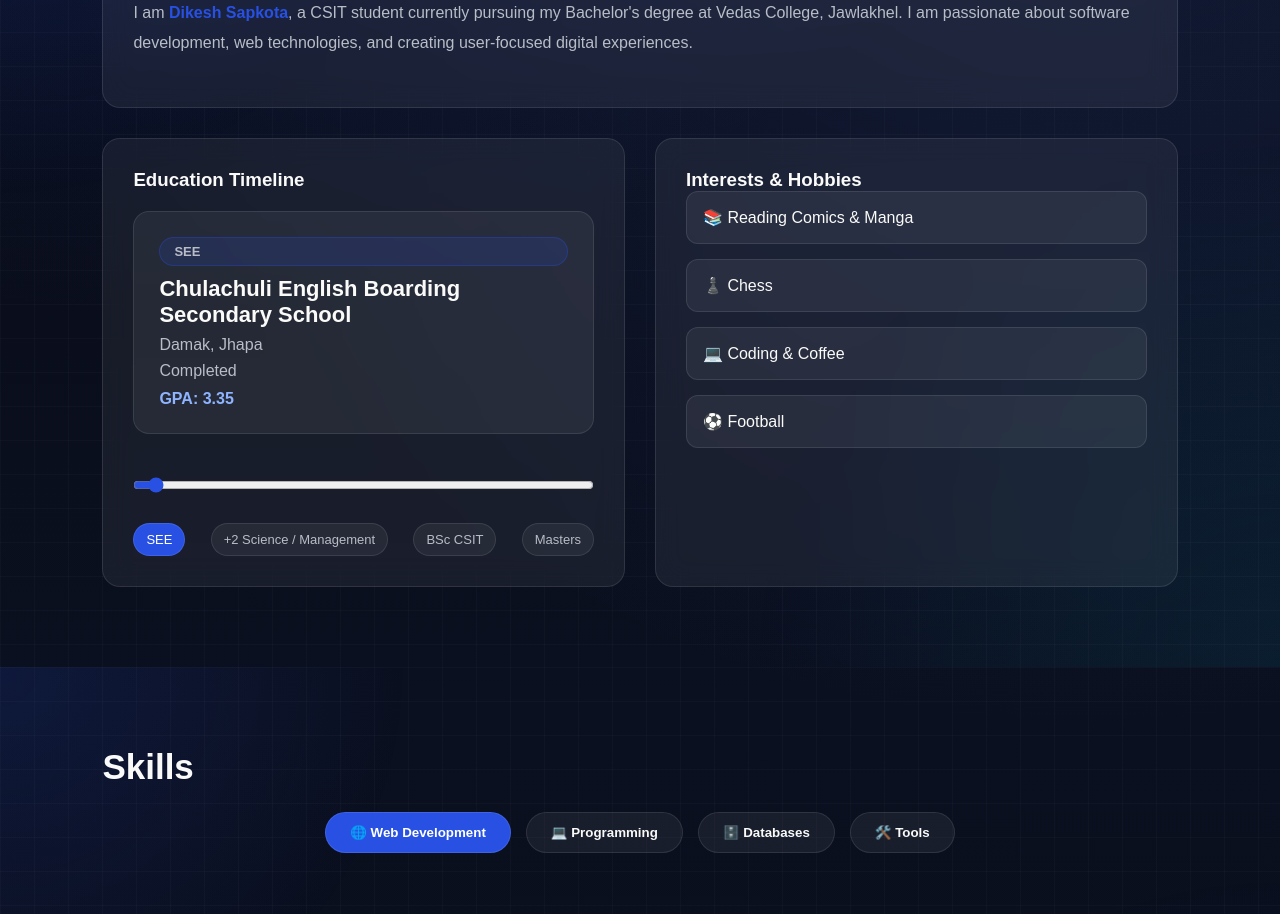
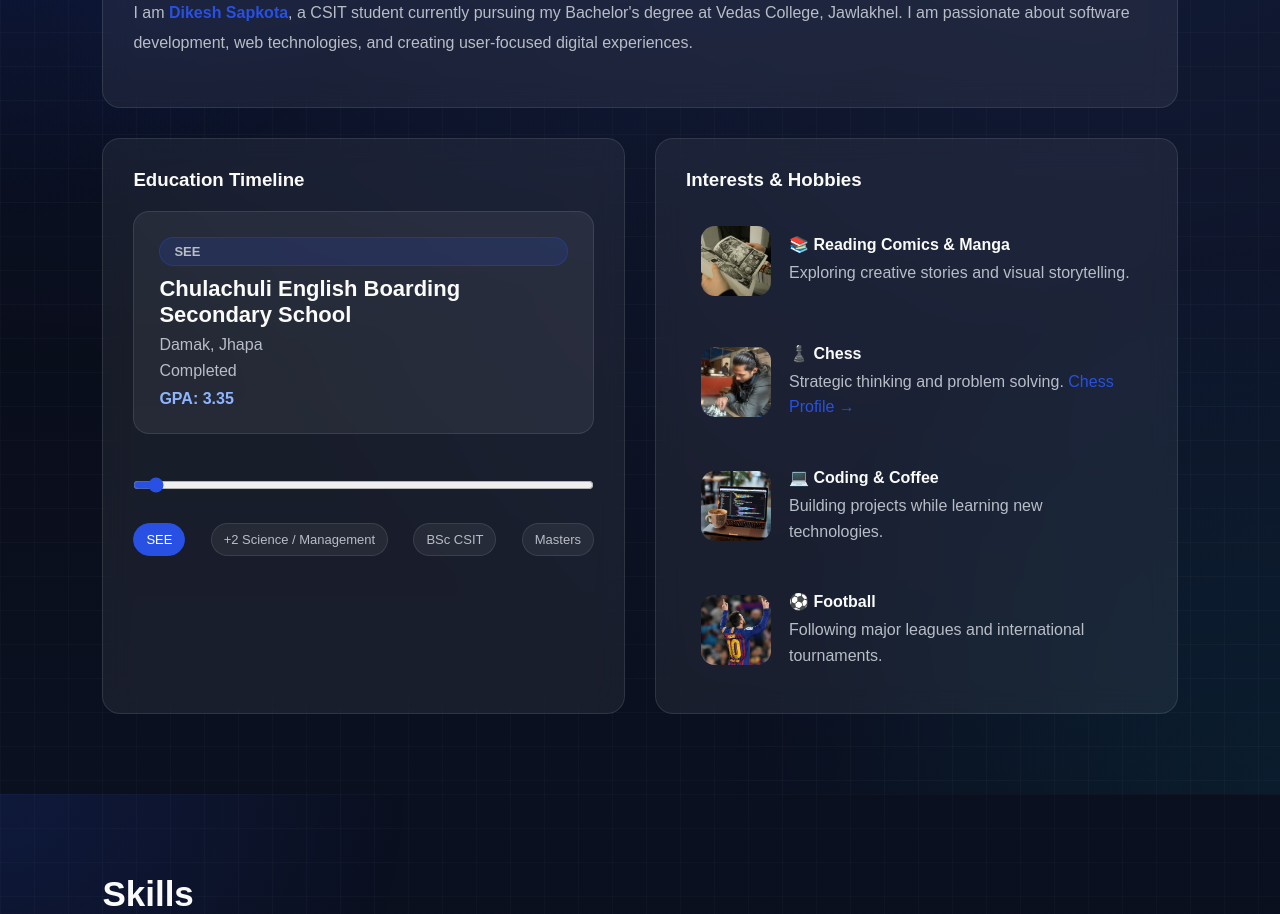
Before and after one commit to dikeshsapkota/Portfolio-2.0, a React (Vite) app: page / in a window 1280 px wide. Shown: the part 1040-1954 px from the top of the page. Built offline with nearby package versions, Linux system fonts and the light colour scheme.

Commit message:
About section Improvement

```diff
--- a/src/components/About.jsx
+++ b/src/components/About.jsx
@@ -1,5 +1,8 @@
 import { useState } from "react";
-
+import manwha from "../assets/images/manwha.jpeg";
+import dikesh from "../assets/images/dikesh.jpeg";
+import coding from "../assets/images/coding.webp";
+import messi from "../assets/images/messi.jpg";
 
 const educationTimeline = [
   {
@@ -99,20 +102,72 @@ const currentEducation = educationTimeline[educationIndex];
   </div>
 </div>
 
-          <div className="info-card">
-            <h3>Interests & Hobbies</h3>
 
-            <div className="hobby-list">
-              <div>📚 Reading Comics & Manga</div>
-              <div>♟️ Chess</div>
-              <div>💻 Coding & Coffee</div>
-              <div>⚽ Football</div>
-            </div>
+
+            <div className="info-card hobby-card">
+  <h3>Interests & Hobbies</h3>
+
+  <div className="hobby-list">
+    <HobbyItem
+      image={manwha}
+      emoji="📚"
+      title="Reading Comics & Manga"
+      text="Exploring creative stories and visual storytelling."
+    />
+
+    <HobbyItem
+      image={dikesh}
+      emoji="♟️"
+      title="Chess"
+      text="Strategic thinking and problem solving."
+      link="https://www.chess.com/member/blunderkingdikesh"
+    />
+
+    <HobbyItem
+      image={coding}
+      emoji="💻"
+      title="Coding & Coffee"
+      text="Building projects while learning new technologies."
+    />
+
+    <HobbyItem
+      image={messi}
+      emoji="⚽"
+      title="Football"
+      text="Following major leagues and international tournaments."
+    />
+  </div>
+</div>
           </div>
         </div>
-      </div>
+
     </section>
   );
 }
+function HobbyItem({ image, emoji, title, text, link }) {
+  return (
+    <div className="hobby-row">
+      <img src={image} alt={title} />
 
+      <div className="hobby-content">
+        <h4>
+          {emoji} {title}
+        </h4>
+
+        <p>
+          {text}
+
+          {link && (
+            <>
+              {" "}
+              <a href={link} target="_blank" rel="noreferrer">
+                Chess Profile →
+              </a>
+            </>
+          )}
+        </p>
+      </div>
+    </div>
+  );
+}
 export default About;
--- a/src/index.css
+++ b/src/index.css
@@ -856,15 +856,16 @@ transform:translateY(-12px);
   font-size: 13px;
 }
 
-.education-steps button.active,
-.education-steps button:hover {
+.education-steps button:hover,
+.education-steps button.active {
   background: var(--accent);
-  color: white;
+  color: #fff;
+  border-color: var(--accent);
 }
-
 body.light-theme .education-display,
 body.light-theme .education-steps button {
   background: rgba(255,255,255,0.8);
+  color: var(--text);
 }
 .about-card-header {
   display: flex;
@@ -899,17 +900,61 @@ body.light-theme .education-steps button {
 }
 
 .hobby-list {
-  display: grid;
-  gap: 15px;
+  display: flex;
+  flex-direction: column;
+  gap: 18px;
+  margin-top: 20px;
 }
 
-.hobby-list div {
-  background: rgba(255,255,255,0.06);
-  border: 1px solid var(--border);
-  padding: 16px;
-  border-radius: 12px;
+.hobby-row {
+  display: flex;
+  gap: 18px;
+  align-items: center;
+  padding: 15px;
+  border-radius: 14px;
+  transition: .35s ease;
+  cursor: pointer;
 }
 
+.hobby-row:hover {
+  background: rgba(40,81,227,.08);
+  transform: translateX(10px);
+}
+
+body.light-theme .hobby-row:hover{
+  background:#eef3ff;
+}
+
+.hobby-row img {
+  width: 70px;
+  height: 70px;
+  border-radius: 14px;
+  object-fit: cover;
+  transition:.35s;
+}
+
+.hobby-row:hover img{
+  transform:scale(1.08);
+}
+
+.hobby-content{
+  flex:1;
+}
+
+.hobby-content h4{
+  margin-bottom:6px;
+  color:var(--text);
+}
+
+.hobby-content p{
+  color:var(--muted);
+  line-height:1.6;
+}
+
+.hobby-content a{
+  color:var(--accent);
+  text-decoration:none;
+}
 @media (max-width: 768px) {
   .about-bottom-grid {
     grid-template-columns: 1fr;
```
